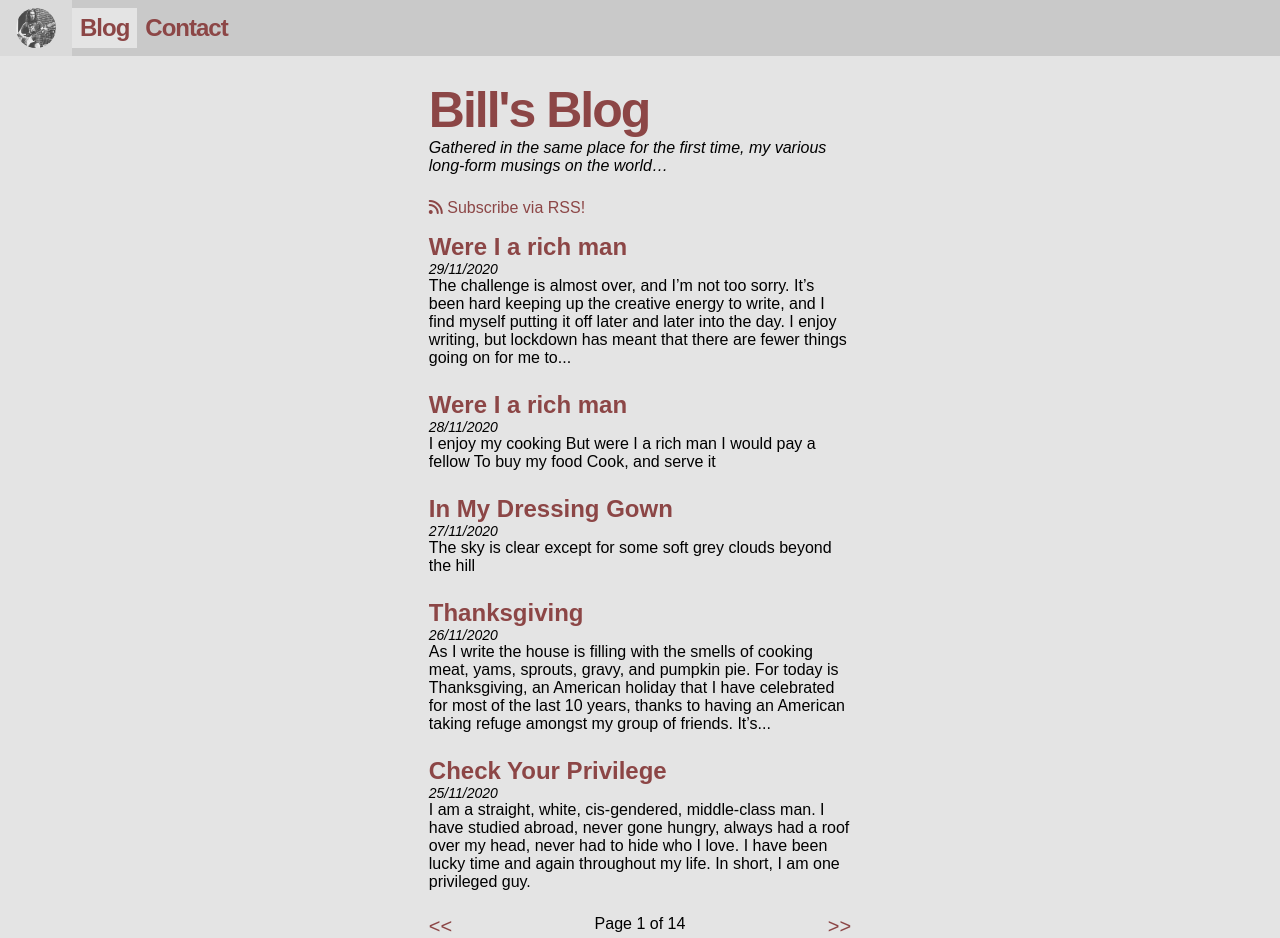
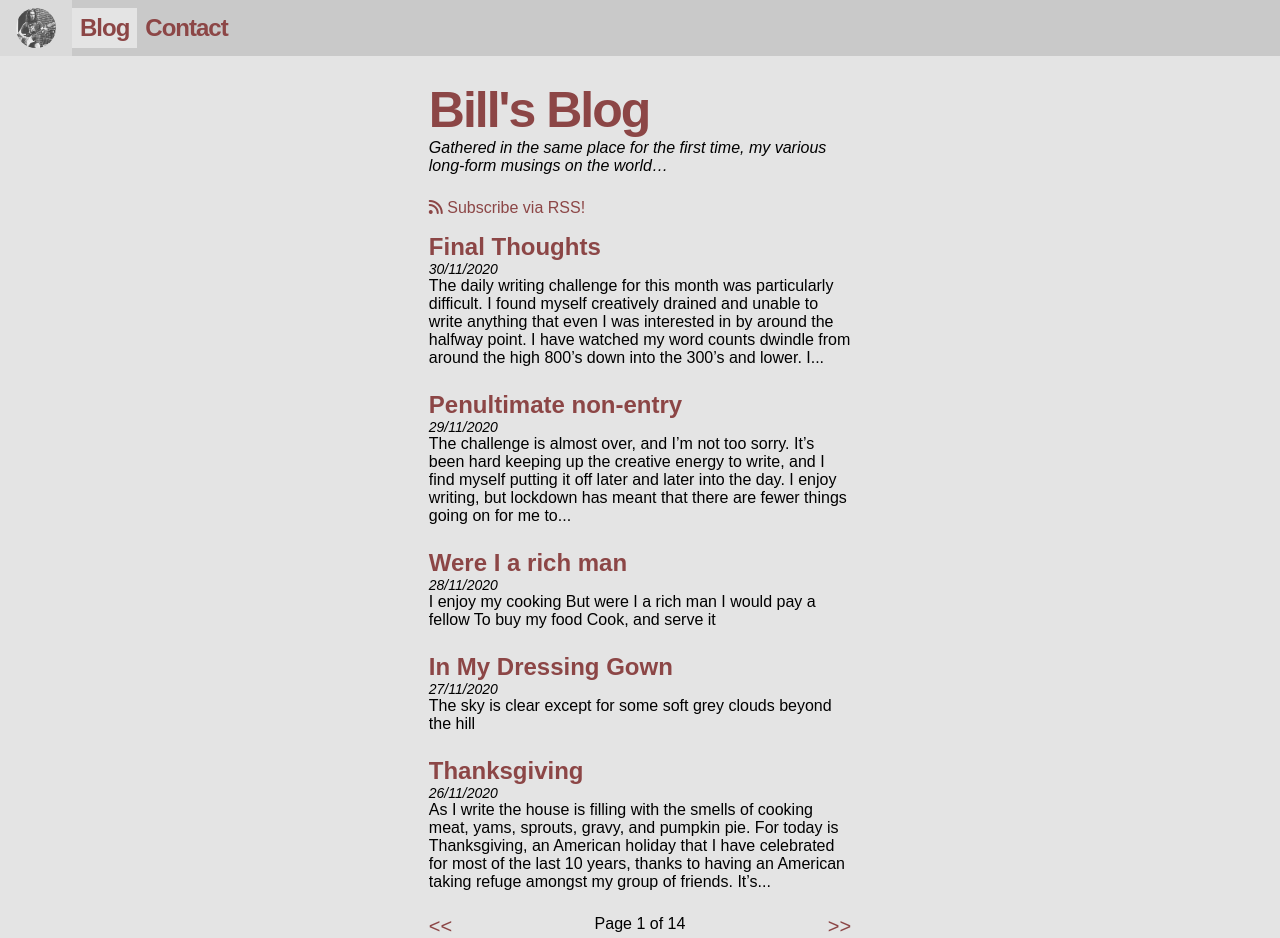
Before and after one commit to bilbodwyer/billodwyer.xyz.github.io, a Jekyll site: the page built from blog/index.html, in a window 1280 px wide. Built offline with Jekyll 4.4.1, drawn with Linux system fonts in a browser that asks for light colours; nearby versions of some CDN libraries; some web fonts are replaced; the list of posts is cut into pages by our own code; some of the changed lines change nothing that is shown.

Commit message:
Blog post 30/11/20

```diff
--- a/_posts/2020-11-28-were-i-a-rich-man (copy).md
+++ b/_posts/2020-11-29-penultimate-non-entry.md
@@ -1,6 +1,6 @@
 ---
 layout: post
-title: 'Were I a rich man'
+title: 'Penultimate non-entry'
 date: '2020-11-29'
 author: 'Bill'
 tags: [nablowrimo, timasomo, poetry]
--- /dev/null
+++ b/_posts/2020-11-30-final-thoughts.md
@@ -0,0 +1,24 @@
+---
+layout: post
+title: 'Final Thoughts'
+date: '2020-11-30'
+author: 'Bill'
+tags: [nablowrimo, timasomo]
+image:
+---
+
+The daily writing challenge for this month was particularly difficult. I found myself creatively drained and unable to write anything that even _I_ was interested in by around the halfway point. I have watched my word counts dwindle from around the high 800's down into the 300's and lower. I have phoned it in on multiple occasions, writing something more akin to a tweet or a Facebook post than a blog/article.
+
+I think there have been a few difficulties associated with this writer's block. The first is the latest quarantine. Being stuck inside with little-to-nothing new happening isn't conducive to having interesting topics to write about.  While I had a handful of ideas for posts, I've more often than not just gone by the seat of my pants and written the first thing that came to mind. Not being able to get out of the house and do things has not been helpful for getting the creative juices flowing.
+
+Related to the above is a lack of prompts. When I tackled the 30 day song challenge earlier this year, I had a prompt for every day. I had space to think in advance about the songs I would learn, and was able to apportion my time properly. I very rarely got to a day and thought "I don't know what to learn today," which was my constant refrain for November's challenege. For future attempts (if I'm brave enough), I'll find a prompt list from somewhere, even if it's not designed specifically for daily blog writing.
+
+Time, again, was a factor. I am a little busier than I was back in the spring, thanks to work returning to a rotating shift pattern (gone are the days of finishing every day at 16:30!), meals to cook, dishes to clean from _other_ people cooking, and socialising being more readily available in my new home. Video games, alcohol, books, TV, movies, music... All these things and more served to distract me from my aim to write every day. Towards the end of the month I found myself getting to midnight having written nothing, and so frantically trying to write something short and sweet.
+
+All of those distractions were there before as well, but I think this time my resolve was weaker, and my desire to actually embrace the challenge less strong. I didn't feel as motivated and disciplined to try to broaden my horizons. Perhaps it's to do with being stuck in front of a computer all day for work, so I came to want to avoid additional time there. It was possibly that I didn't feel the same sense of validation from my rambling blogs than I did from my musical outpourings. It could have been that I didn't feel that my writing was up to scratch enough to be worth practising. Maybe it's none of those, or all.
+
+Another problem (and one I have already alluded to) is that I think it's easier to learn something than to create something. Less mental energy goes into repeating the same passage of notes in a guitar solo than it does to create a sentence out of nothing. It's very hard to do for 30 days in a row.
+
+I am glad I attempted this challenge. I do enjoy writing, after all. I think I enjoy writing more when it's not to a deadline, and I can go at my own pace. I would rather take days than hours to research, write, and edit a blog post. Very little research occurred in the last month, and even less editing. I'm glad to have come to the end of it having only skipped one day's worth of writing. I'm glad that out of the 30 posts, I've not ended up with 30 bits of dross. There are a selection of entries that I'm actually quite happy with, and I have discovered that perhaps writing the odd bit of poetry is a good way to excise thoughts from my brain without having to go into excrutiating detail.
+
+More to follow?
```
